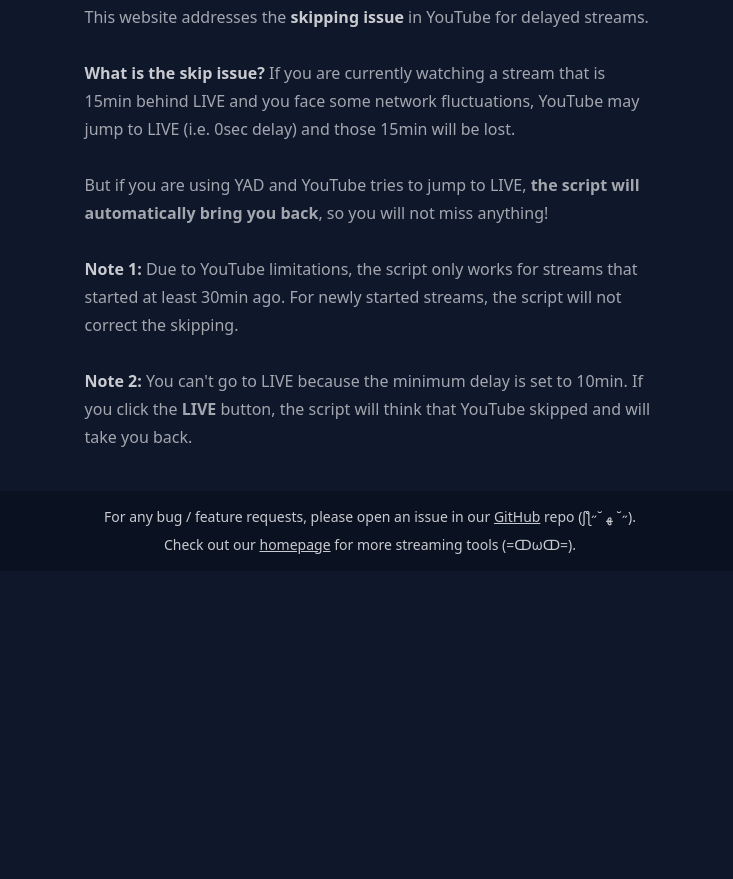
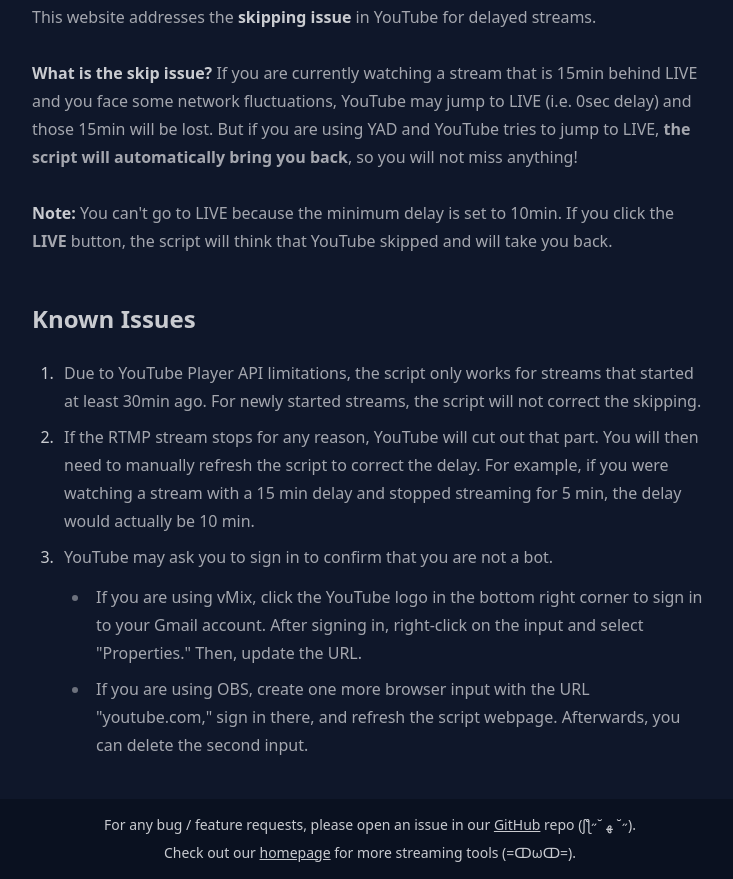
Before and after one commit to live-miracles/delayed-yt, a plain HTML site: page index.html in a window 1280 px wide. Shown: the part 1068-1947 px from the top of the page, without its empty margins (270-1003 px from the left). Before the commit the page ends 1639 px from the top, so only its background shows below. Drawn offline with Linux system fonts and the light colour scheme.

Commit message:
improve docs

```diff
--- a/index.html
+++ b/index.html
@@ -85,23 +85,44 @@
       </div>
     </div>
 
-    <div class="prose mx-auto px-3">
+    <div class="prose mx-auto max-w-[700px] px-3">
       <p>
         This website addresses the
         <strong>skipping issue</strong> in YouTube for delayed streams.<br /><br />
 
         <strong>What is the skip issue?</strong> If you are currently watching a stream that is 15min behind LIVE and you face some network
-        fluctuations, YouTube may jump to LIVE (i.e. 0sec delay) and those 15min will be lost.<br /><br />
+        fluctuations, YouTube may jump to LIVE (i.e. 0sec delay) and those 15min will be lost. But if you are using YAD and YouTube tries to jump to
+        LIVE, <b>the script will automatically bring you back</b>, so you will not miss anything!<br /><br />
 
-        But if you are using YAD and YouTube tries to jump to LIVE, <b>the script will automatically bring you back</b>, so you will not miss
-        anything!<br /><br />
-
-        <strong>Note 1:</strong> Due to YouTube limitations, the script only works for streams that started at least 30min ago. For newly started
-        streams, the script will not correct the skipping.<br /><br />
-
-        <strong>Note 2:</strong> You can't go to LIVE because the minimum delay is set to 10min. If you click the <b>LIVE</b> button, the script will
+        <strong>Note:</strong> You can't go to LIVE because the minimum delay is set to 10min. If you click the <b>LIVE</b> button, the script will
         think that YouTube skipped and will take you back.
       </p>
+
+      <h2>Known Issues</h2>
+      <ol>
+        <li>
+          Due to YouTube Player API limitations, the script only works for streams that started at least 30min ago. For newly started streams, the
+          script will not correct the skipping.
+        </li>
+        <li>
+          If the RTMP stream stops for any reason, YouTube will cut out that part. You will then need to manually refresh the script to correct the
+          delay. For example, if you were watching a stream with a 15 min delay and stopped streaming for 5 min, the delay would actually be 10 min.
+        </li>
+
+        <li>
+          YouTube may ask you to sign in to confirm that you are not a bot.
+          <ul>
+            <li>
+              If you are using vMix, click the YouTube logo in the bottom right corner to sign in to your Gmail account. After signing in, right-click
+              on the input and select "Properties." Then, update the URL.
+            </li>
+            <li>
+              If you are using OBS, create one more browser input with the URL "youtube.com," sign in there, and refresh the script webpage.
+              Afterwards, you can delete the second input.
+            </li>
+          </ul>
+        </li>
+      </ol>
     </div>
 
     <footer class="footer footer-center bg-base-300 text-base-content mt-10 p-4">
```
Also changed, not shown: output.css.
